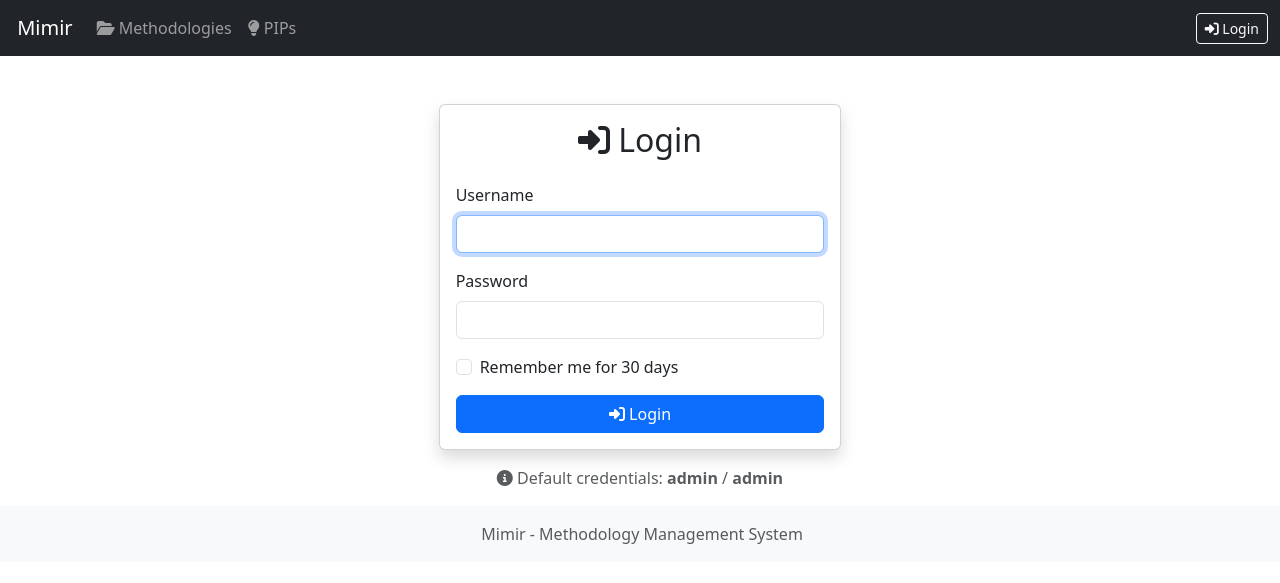
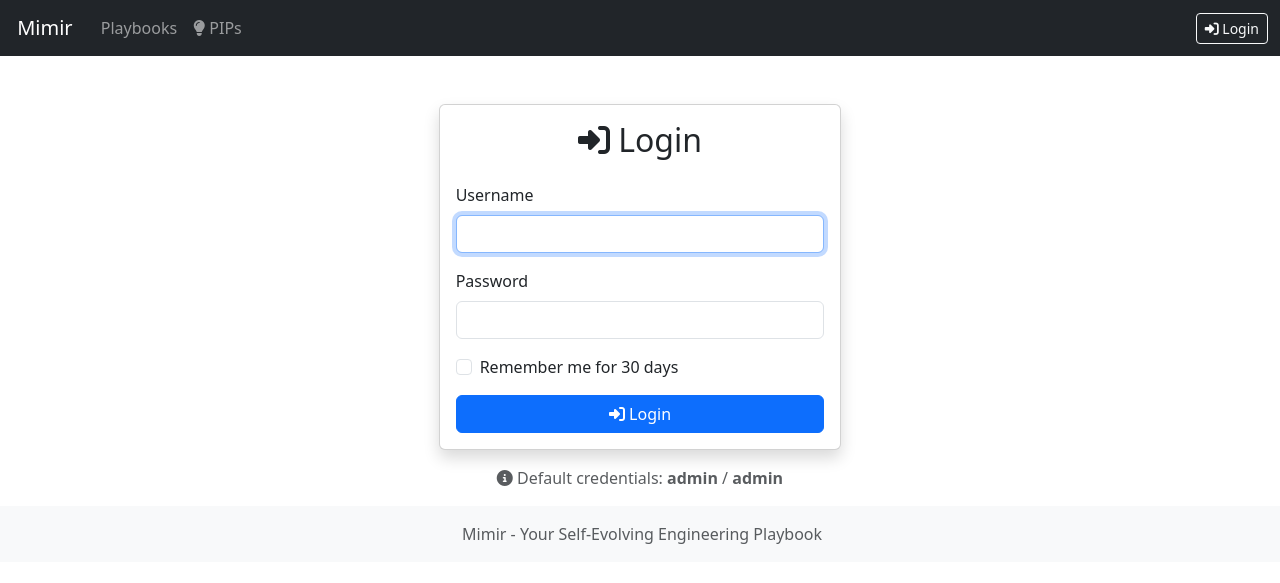
Before and after one commit to petelind/mimir, a Django app: page /accounts/login/ in a window 1280 px wide. Shown: the top 583 px of the page. Run offline with Django 5.2, Linux system fonts and the light colour scheme; some libraries are stand-ins or nearby versions.

Commit message:
refactor(ui): rebrand from 'methodology' to 'playbook' terminology
BREAKING CHANGE: User-facing terminology updated across application

- Update README.md with 'playbook' branding and terminology
- Replace 'Methodologies' navigation link with 'Playbooks'
- Update all user-facing text in templates to use 'playbook'
- Change primary icon from fa-brain-circuit to fa-book-sparkles
- Add UI Design Conventions section to SAO.md documenting icon usage
- Internal code (models, database) remains 'Methodology' for technical accuracy

Rationale: 'Playbook' is more accessible and modern for target audience
(software engineers, startups) while maintaining gravitas for serious use.
Icon fa-book-sparkles represents living, evolving engineering practices.

```diff
--- a/templates/base.html
+++ b/templates/base.html
@@ -28,7 +28,7 @@
             <a class="navbar-brand" href="/" data-testid="navbar-brand"
                data-bs-toggle="tooltip" data-bs-placement="bottom"
                title="Go to Mimir home page">
-                <i class="fas fa-brain-circuit"></i> Mimir
+                <i class="fas fa-book-sparkles"></i> Mimir
             </a>
             <button class="navbar-toggler"
                     type="button"
@@ -42,10 +42,10 @@
             <div class="collapse navbar-collapse" id="navbarNav">
                 <ul class="navbar-nav me-auto">
                     <li class="nav-item">
-                        <a class="nav-link" href="/" data-testid="nav-methodologies"
+                        <a class="nav-link" href="/" data-testid="nav-playbooks"
                            data-bs-toggle="tooltip" data-bs-placement="bottom"
-                           title="Browse and manage your methodology library">
-                            <i class="fas fa-folder-open"></i> Methodologies
+                           title="Browse and manage your engineering playbooks">
+                            <i class="fas fa-book-sparkles"></i> Playbooks
                         </a>
                     </li>
                     <li class="nav-item">
@@ -110,7 +110,7 @@
     <footer class="footer mt-auto py-3 bg-light">
         <div class="container text-center">
             <span class="text-muted">
-                <i class="fas fa-brain-circuit"></i> Mimir - Methodology Management System
+                <i class="fas fa-book-sparkles"></i> Mimir - Your Self-Evolving Engineering Playbook
             </span>
         </div>
     </footer>
```
Also changed, not shown: docs/architecture/SAO.md (+13 -0 lines), templates/methodology/index.html (+15 -15 lines), README.md.
